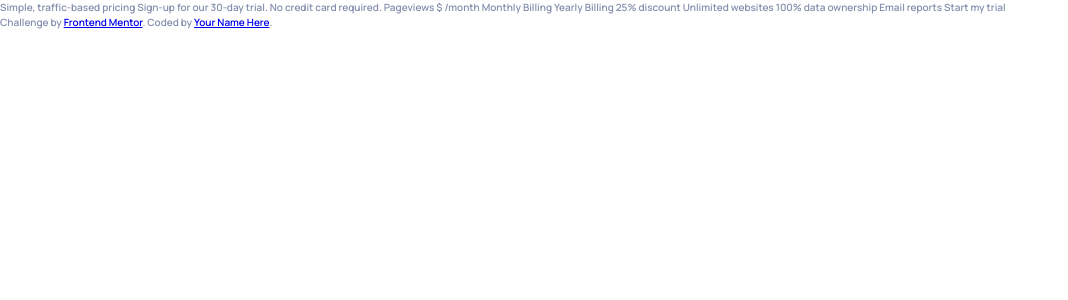
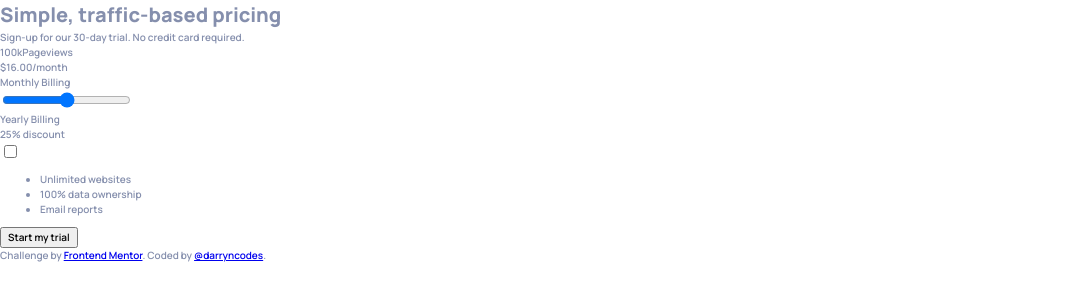
Before and after one commit to darryncodes/interactive-pricing-component, a plain HTML site: page index.html in a window 1280 px wide. Shown: the whole page, without its empty margins (0-1068 px from the left). Drawn offline with Linux system fonts and the light colour scheme.

Commit message:
feature - crreating component mark up and class naming convention

```diff
--- a/index.html
+++ b/index.html
@@ -19,25 +19,41 @@
 
 <body>
 
-    Simple, traffic-based pricing
-    Sign-up for our 30-day trial. No credit card required.
+    <header class="hero">
+        <h1 class="hero__heading">Simple, traffic-based pricing</h1>
+        <p class="hero__content">Sign-up for our 30-day trial. No credit card required.</p>
+    </header>
 
-    Pageviews
-    $ /month
+    <main class="card">
+        <div class="views">
+            <p><span class="views__page">100k</span>Pageviews</p>
+        </div>
+        <div class="price">
+            <p>$<span class="price__amount">16.00</span><span class="price__period">/month</span></p>
+        </div>
+        <div class="slider">
+            <p>Monthly Billing</p>
+            <input type="range" min="8" max="24" value="16" class="slider__input" id="slider__input">
+            <p>Yearly Billing</p>
+            <p class="slider__discount">25% discount</p>
+        </div>
+        <label class="switch">
+            <input type="checkbox">
+            <span class="switch__toggle switch__toggle--round"></span>
+        </label>
+        <ul class="list">
+            <li class="list__item">Unlimited websites</li>
+            <li class="list__item">100% data ownership</li>
+            <li class="list__item">Email reports</li>
+        </ul>
+        <button class="btn">Start my trial</button>
+    </main>
 
-    Monthly Billing
-    Yearly Billing 25% discount
-
-    Unlimited websites
-    100% data ownership
-    Email reports
-
-    Start my trial
-
-    <div class="attribution">
-        Challenge by <a href="https://www.frontendmentor.io?ref=challenge" target="_blank">Frontend Mentor</a>.
-        Coded by <a href="#">Your Name Here</a>.
-    </div>
+    <footer class="attribution">
+        Challenge by <a href="https://www.frontendmentor.io?ref=challenge" target="_blank"
+            class="attribution__link">Frontend Mentor</a>.
+        Coded by <a href="https://www.darryncodes.co.uk/" class="attribution__link">@darryncodes</a>.
+    </footer>
 
     <script src="js/app.js"></script>
 </body>
```
